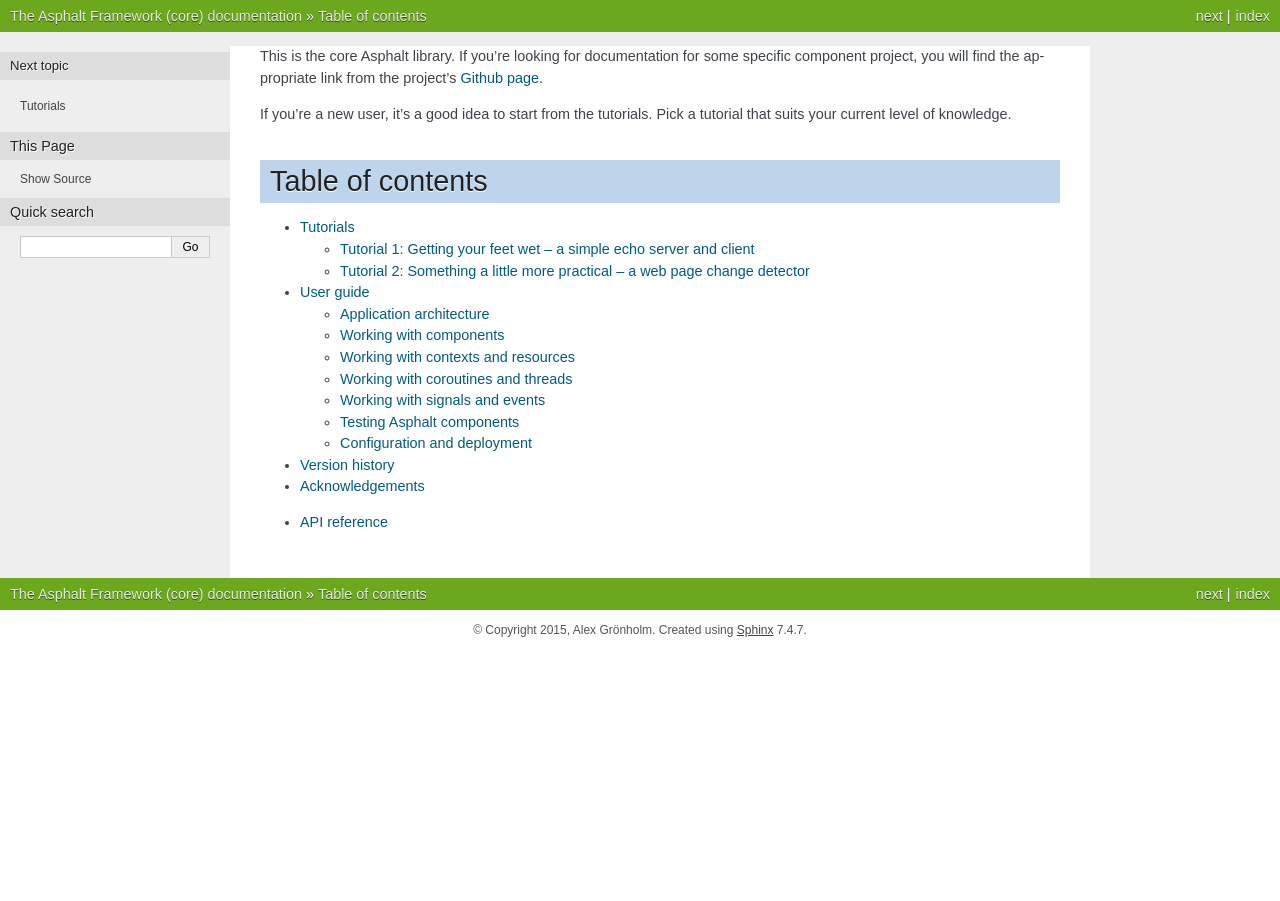
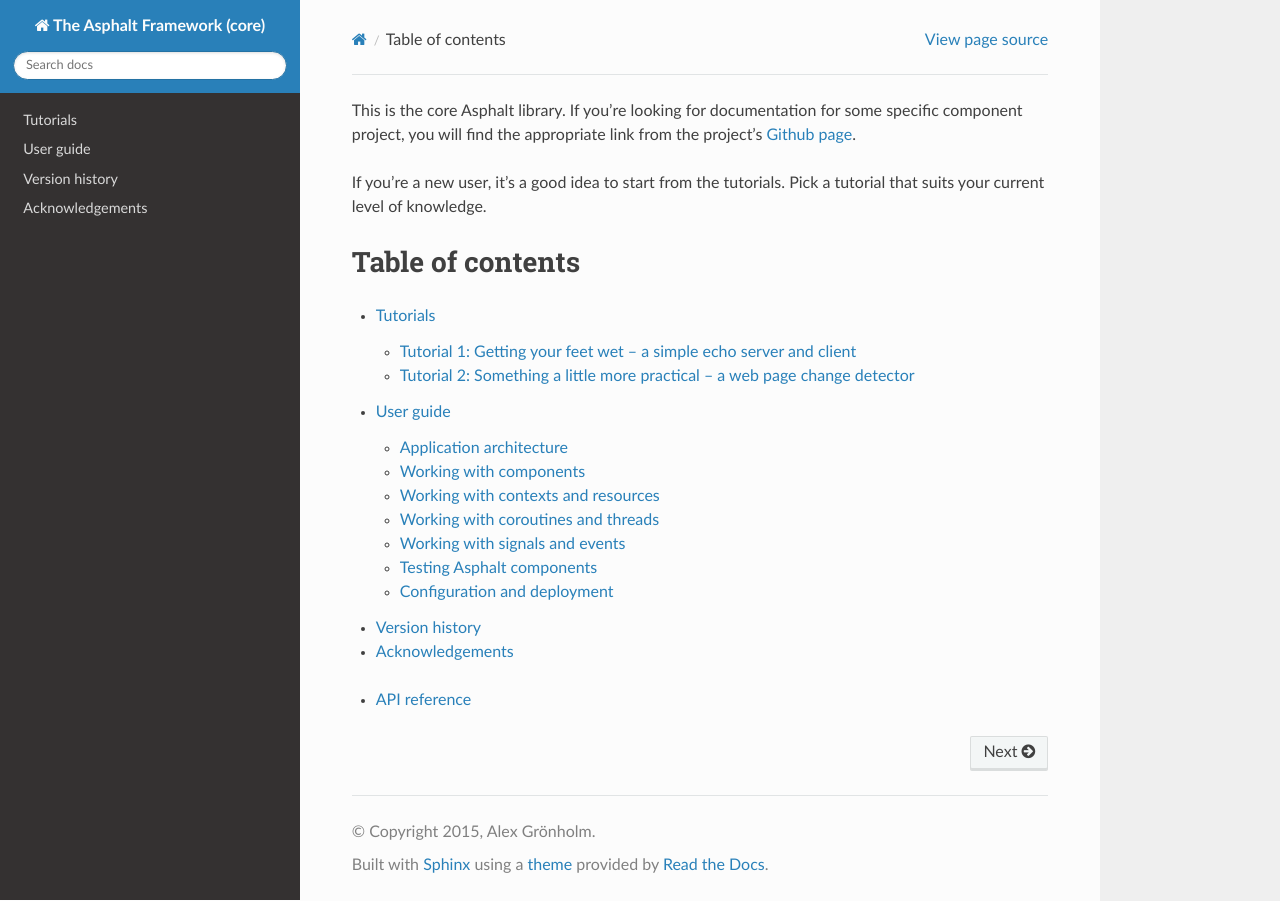
Before and after one commit to asphalt-framework/asphalt, a Sphinx documentation site: the page built from docs/index.rst, in a window 1280 px wide. Built offline with Sphinx 7.4.7 and the Read the Docs theme 2.0.0, drawn with Linux system fonts in a browser that asks for light colours; the version number could not be read and is left out.

Commit message:
Switched back to the RTD Sphinx theme
It actually works again now.

```diff
--- a/docs/conf.py
+++ b/docs/conf.py
@@ -27,7 +27,7 @@
 highlight_language = "python3"
 todo_include_todos = False
 
-html_theme = "nature"
+html_theme = "sphinx_rtd_theme"
 htmlhelp_basename = "asphaltdoc"
 
 intersphinx_mapping = {
--- a/pyproject.toml
+++ b/pyproject.toml
@@ -56,6 +56,7 @@
 ]
 doc = [
     "Sphinx >= 7.0",
+    "sphinx-rtd-theme >= 1.3.0",
     "sphinx-autodoc-typehints >= 1.22",
 ]
 
```
